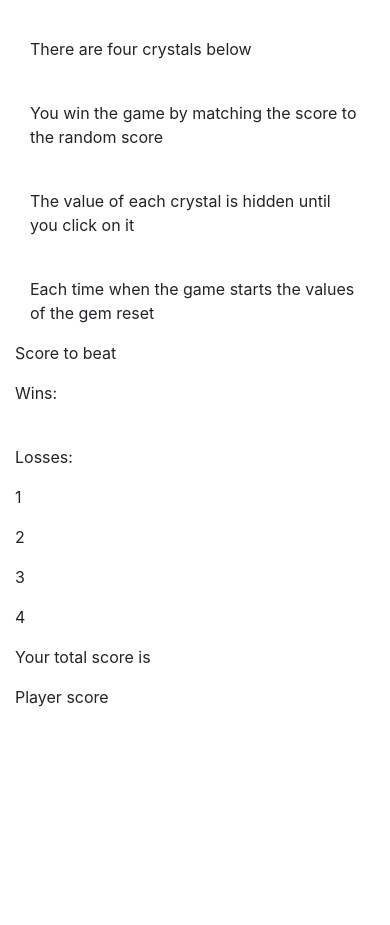
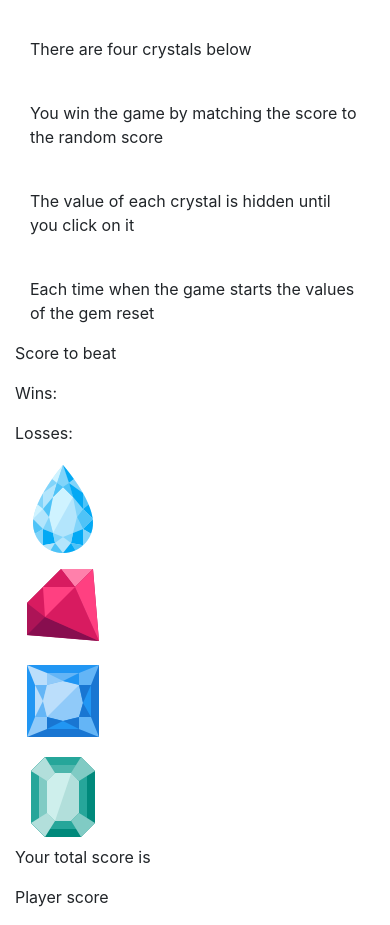
Before and after one commit to brianmsantos/week-4-game, a plain HTML site: page index.html in a window 390 px wide. Shown: the part 107-1032 px from the top of the page. Before the commit the page ends 844 px from the top, so only its background shows below. Drawn offline with nearby package versions, Linux system fonts and the light colour scheme.

Commit message:
spans and ids added

```diff
--- a/index.html
+++ b/index.html
@@ -35,26 +35,35 @@
         </div>
         <div class="row">
             <div class="col-md-3">
-                <p>Score to beat</p>
+                <p>Score to beat</p><span id="goalCounter"></span>
             </div>
             <div class="col-md-3">
-                <p>Wins:</p>
-                <br>
-                <p>Losses:</p>
+                <p>Wins:</p><span id="winCounter"></span>
+            </div>
+            <div class="col-md-3">
+                <p>Losses:</p><span id="lossCounter"></span>
             </div>
         </div>
         <div class="row">
             <div class="col-md-2">
-                <p>1</p>
+                <span id="topaz">
+                <img src="assets/images/icons8-topaz-96.png" alt="Topaz" srcset="">
+                </span>
             </div>
             <div class="col-md-2">
-                <p>2</p>
+                <span id="jewel">
+                <img src="assets/images/icons8-jewel-96.png" alt="Jewel" srcset="">
+                </span>
             </div>
             <div class="col-md-2">
-                <p>3</p>
+                <span id="sapphire">
+                <img src="assets/images/icons8-sapphire-96.png" alt="Sapphire" srcset="">
+                </span>
             </div>
             <div class="col-md-2">
-                <p>4</p>
+                <span id="emerald">
+                <img src="assets/images/icons8-emerald-96.png" alt="Emerald" srcset="">
+                </span>
             </div>
         </div>
         <div class="row">
@@ -64,7 +73,7 @@
         </div>
         <div class="row">
             <div class="col-md-4">
-                <p>Player score</p>
+                <p>Player score</p><span id="yourScore"></span>
             </div>
         </div>
 
@@ -89,6 +98,7 @@
 
 
     </div>
+    <script src="assets/javascript/game.js"></script>
 
 </body>
 
```
Also changed, not shown: assets/images/icons8-emerald-96.png (added), assets/images/icons8-jewel-96.png (added), assets/images/icons8-sapphire-96.png (added), assets/images/icons8-topaz-96.png (added), 2 other files.
